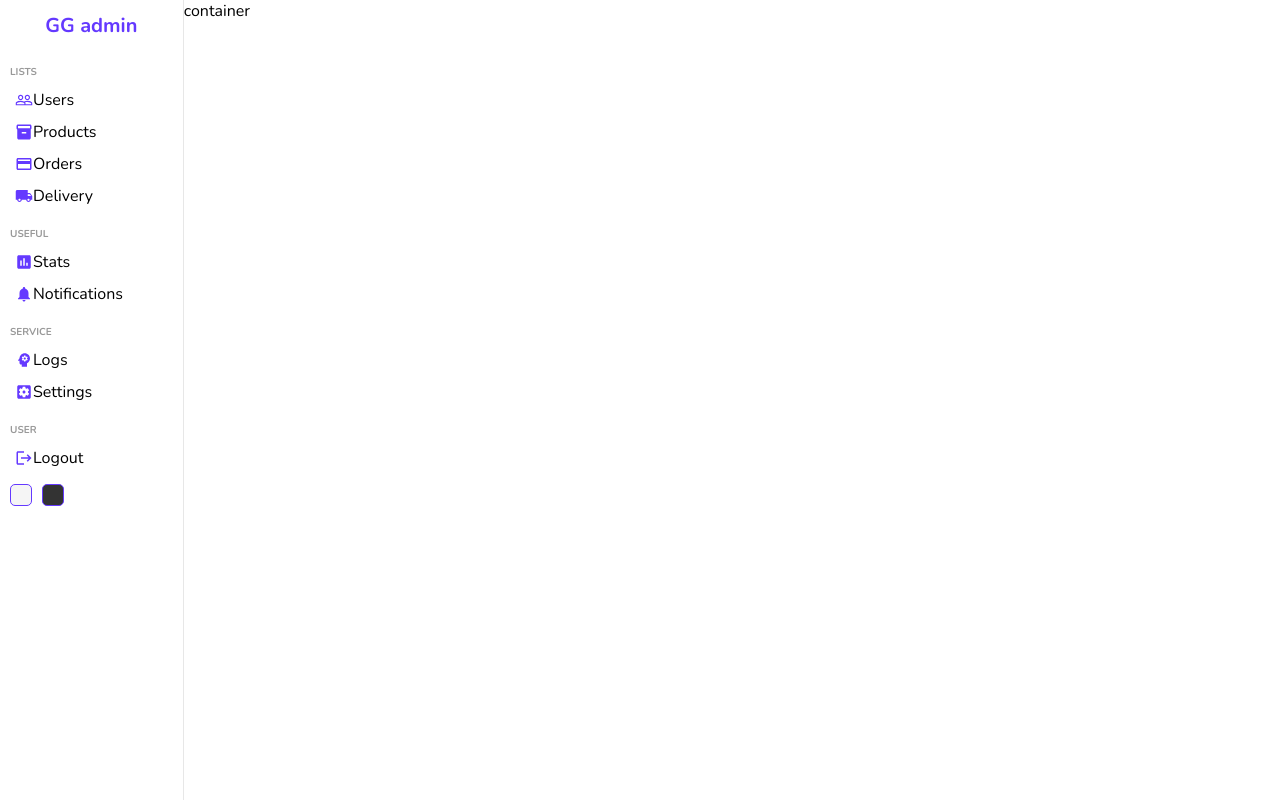
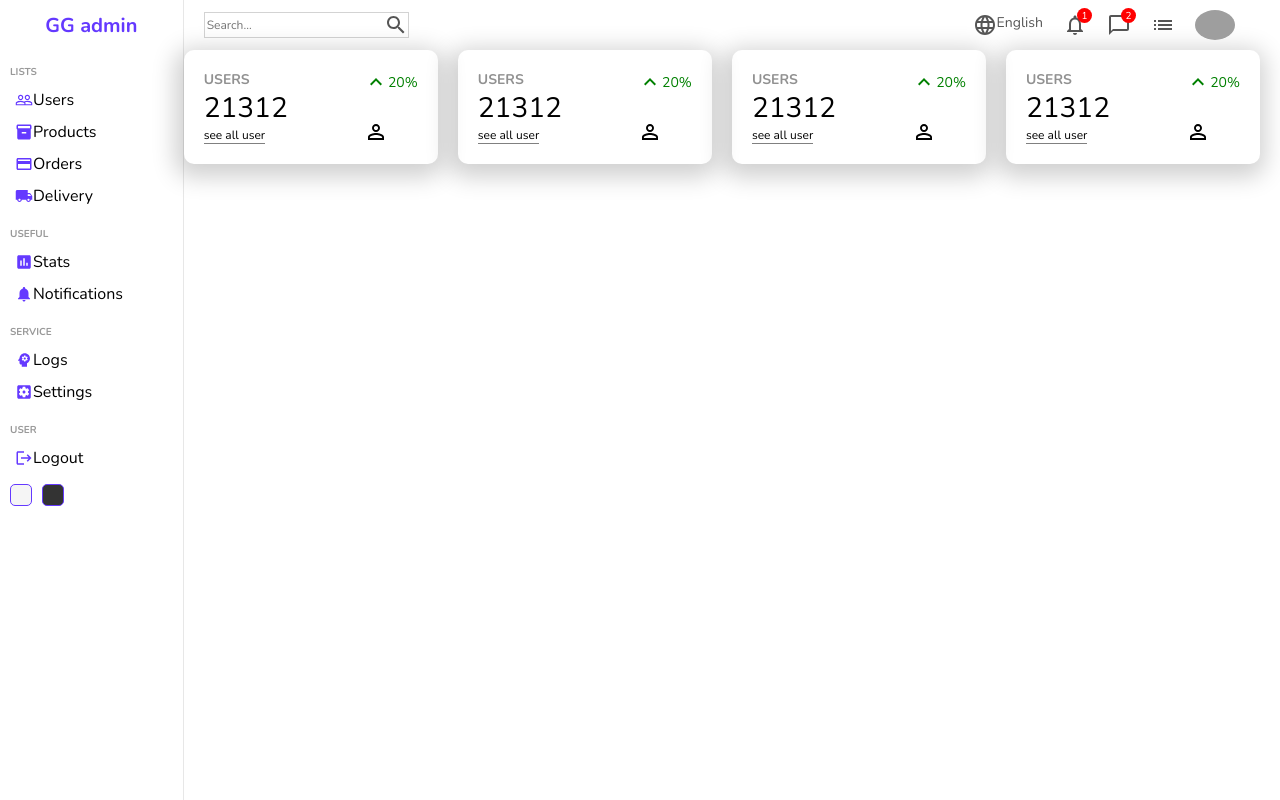
Before and after one commit to geoffgeorgein/Admin-dashboard, a React (Create React App) app: page / in a window 1280 px wide. Built offline with nearby package versions, Linux system fonts and the light colour scheme; grey boxes are pictures that could not be loaded.

Commit message:
home-container

```diff
--- a/src/components/navbar/Navbar.js
+++ b/src/components/navbar/Navbar.js
@@ -1,9 +1,57 @@
 import React from 'react'
 import "./Navbar.scss";
+import LanguageIcon from '@mui/icons-material/Language';
+import NotificationsNoneIcon from '@mui/icons-material/NotificationsNone';
+import ChatBubbleOutlineIcon from '@mui/icons-material/ChatBubbleOutline';
+import ListOutlinedIcon from '@mui/icons-material/ListOutlined';
+import SearchOutlinedIcon from '@mui/icons-material/SearchOutlined';
+
 
 function Navbar() {
   return (
-    <div>Navbar</div>
+    <div className='navbar'>
+
+      <div className='wrapper'>
+
+        <div className='search'>
+
+          <input type="text" placeholder='Search...'></input>
+          <SearchOutlinedIcon/>
+        </div>
+
+        <div className='items'>
+
+          <div className='item'>
+            <LanguageIcon/>
+            English
+          </div>
+
+          <div className='item'>
+            <NotificationsNoneIcon/>
+            <div className='counter'>1</div>
+          </div>
+          <div className='item'>
+            <ChatBubbleOutlineIcon/>
+            <div className='counter'>2</div>
+          </div>
+          <div className='item'>
+            <ListOutlinedIcon/>
+          </div>
+
+          <div className='item'>
+            <img
+              src='https://img.freepik.com/free-icon/user_318-159711.jpg'
+              alt='avatar'
+              className='avatar'
+            />
+          </div>
+
+        </div>
+      </div>
+
+
+
+    </div>
   )
 }
 
--- a/src/components/navbar/Navbar.scss
+++ b/src/components/navbar/Navbar.scss
@@ -0,0 +1,66 @@
+.navbar{
+    display: flex;
+    height: 50px;
+    align-items: center;
+    font-size: 14px;
+    color: #555;
+
+
+        .wrapper{
+            display: flex;
+            width:100%;
+            justify-content: space-between;
+            align-items: center;
+            padding: 20px;
+
+            .search{
+                display: flex;
+                border:0.5px solid lightgray;
+
+
+                input{
+                    border: none;
+                    outline: none;
+                    background: transparent;
+
+                    &::placeholder{
+                        font-size: 12px;
+                    }
+                }
+            }
+
+            .items{
+                display: flex;
+                padding-right: 5px;
+                align-items: center;
+
+                .item{
+                    display: flex;
+                    margin-right: 20px;
+                    position: relative;
+
+                    .avatar{
+                        height: 30px;
+                        height:30px;
+                        border-radius: 50%;
+                    }
+
+                    .counter{
+                        background-color: red;
+                        border-radius: 50%;
+                        width: 15px;
+                        height: 15px;
+                        align-items: center;
+                        display: flex;
+                        justify-content: center;
+                        position:absolute;
+                        top:-5px;
+                        right:-5px;
+                        color: white;
+                        font-size: 10px;
+                    }
+                }
+            }
+        }
+
+}
--- a/src/components/sidebar/Sidebar.js
+++ b/src/components/sidebar/Sidebar.js
@@ -76,6 +76,7 @@ function Sidebar() {
 
         <div className='colorOption'></div>
         <div className='colorOption'></div>
+
       </div>
 
     </div>
--- /dev/null
+++ b/src/components/widgets/Widgets.js
@@ -0,0 +1,31 @@
+import React from 'react'
+import './Widgets.scss'
+import KeyboardArrowUpIcon from '@mui/icons-material/KeyboardArrowUp';
+import PersonOutlineIcon from '@mui/icons-material/PersonOutline';
+
+function Widgets() {
+  return (
+    <div className='widgets'>
+
+        <div className='left'>
+
+            <span className='title'>USERS</span>
+            <span className='counter'>21312</span>
+            <span className='link'> see all user </span>
+
+        </div>
+        <div className='right' >
+
+            <div className='percentage positive'>
+            <KeyboardArrowUpIcon/>
+                20%
+            </div>
+            <PersonOutlineIcon/>
+
+        </div>
+
+    </div>
+  )
+}
+
+export default Widgets
--- /dev/null
+++ b/src/components/widgets/Widgets.scss
@@ -0,0 +1,53 @@
+.widgets{
+
+    margin-right: 20px;
+    padding: 20px;
+    display: flex;
+    justify-content: space-between;
+    flex: 1;
+
+    -webkit-box-shadow: -2px 6px 23px 7px rgba(0,0,0,0.19);
+    -moz-box-shadow: -2px 6px 23px 7px rgba(0,0,0,0.19);
+    box-shadow: -2px 6px 23px 7px rgba(0,0,0,0.19);
+    border-radius: 10px;
+
+    .left,
+    .right{
+        display: flex;
+        flex-direction: column;
+        justify-content: space-between
+    }
+
+    .title{
+        font-size: 14px;
+        font-weight: bold;
+        color: #919191;
+    }
+
+    .counter{
+        font-size: 28px;
+        font-weight: 300;
+    }
+
+    .link{
+        font-size: 12px;
+        border-bottom: 1px solid gray;
+        width: max-content;
+    }
+
+    .percentage{
+        display: flex;
+        align-items: center;
+        font-size: 14px;
+
+        &.positive{
+            color:green
+        }
+        &.negative{
+            color: red;
+        }
+    }
+
+
+
+}
--- a/src/pages/home/Home.js
+++ b/src/pages/home/Home.js
@@ -1,13 +1,27 @@
 import React from 'react'
 import './home.scss';
+import Widgets from '../../components/widgets/Widgets'
 
 import Sidebar from '../../components/sidebar/Sidebar';
+import Navbar from '../../components/navbar/Navbar';
 
 function home() {
   return (
     <div className='home'>
       <Sidebar/>
-      <div className='home-container'>container</div>
+      <div className='home-container'>
+
+        <Navbar/>
+
+        <div className='widget'>
+          <Widgets/>
+          <Widgets/>
+          <Widgets/>
+          <Widgets/>
+
+
+        </div>
+      </div>
     </div>
   )
 }
--- a/src/pages/home/home.scss
+++ b/src/pages/home/home.scss
@@ -1,9 +1,14 @@
 .home{
     display: flex;
+    width:100%;
 
     .home-container{
 
         flex: 6;
+
+        .widget{
+            display: flex;
+        }
     }
 
 }
```
